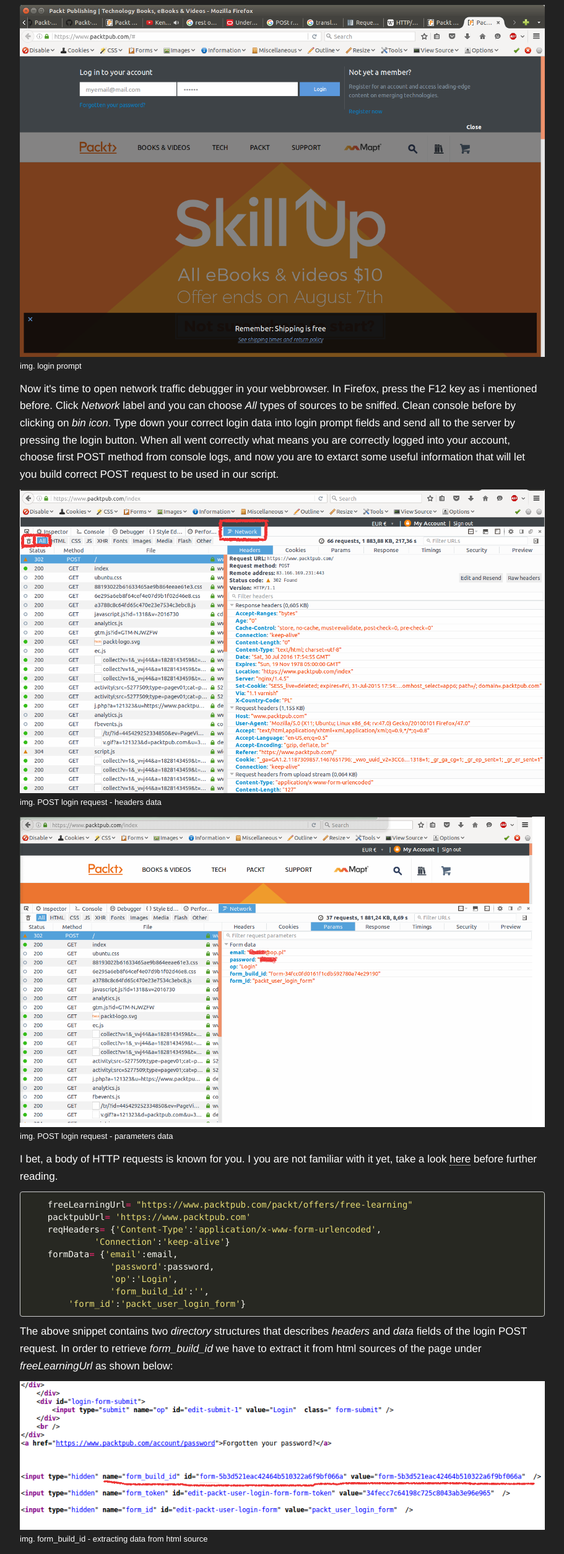
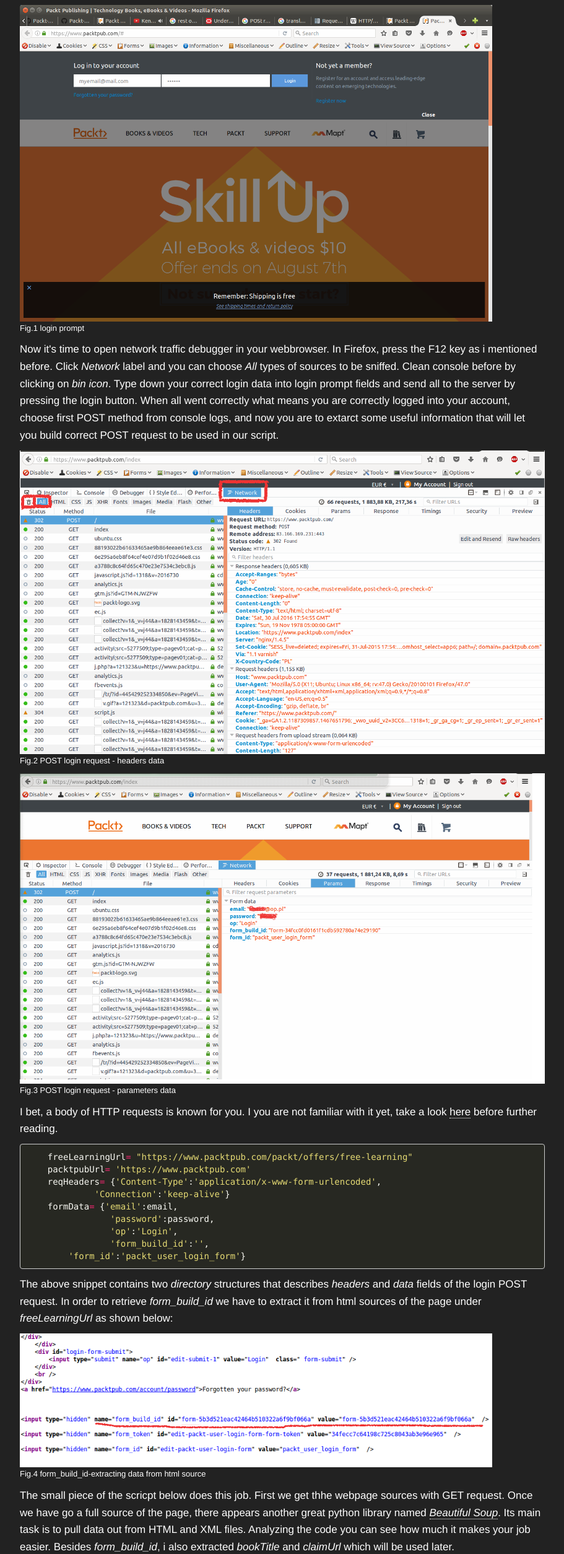
Before and after one commit to igbt6/igbt6.github.io, a plain HTML site: page blog/packtpublishing-free-ebook-grabber.html in a window 1280 px wide. Shown: the part 1441-3949 px from the top of the page at 62% size, without its empty margins (38-949 px from the left). Drawn offline with Linux system fonts and the light colour scheme; a script that the page names is missing.

Commit message:
blog content updated

```diff
--- a/blog/packtpublishing-free-ebook-grabber.html
+++ b/blog/packtpublishing-free-ebook-grabber.html
@@ -142,13 +142,42 @@
 <p>For this purpose I have used an excellent python library <a href="http://docs.python-requests.org/en/master/"><em>requests</em></a>. It is one of the best python libraries that allows you to send HTTP requests in an easy and fancy way, without need for doing many manual and boring job.
 To form up a correct login POST request, we need to take a look on a body of an "original" post request that is sent by packtpub website while logging. The simplest way to check this is a built-in developer tool which you can find in most of modern webrowsers. I have used a firefox one. Just press F12 key and you can sniff all packets being sent to and back by webbrowser.
 To observe a network traffic during login attempt, go to <a href="https://www.packtpub.com/">https://www.packtpub.com/</a> and click on login button located at right corner of the website. You should see a prompt window like this one below:</p>
-<p><img src="/static/20160720-packtpub-free-ebook-grabber/20160720-packtpub-free-ebook-grabber-login-prompt.png" width="100%" height="90%">
-<font size="2">img. login prompt</font></p>
+<figure>
+<img src="/static/20160720-packtpub-free-ebook-grabber/20160720-packtpub-free-ebook-grabber-login-prompt.png" width="90%" height="70%">
+<figcaption>
+<font size="2">Fig.1 login prompt</font>
+</figcaption>
+</figure>
+
+<p></p>
+
+<p></p>
+
 <p>Now it's time to open network traffic debugger in your webbrowser. In Firefox, press the F12 key as i mentioned before. Click <em>Network</em> label and you can choose <em>All</em> types of sources to be sniffed. Clean console before by clicking on <em>bin icon</em>. Type down your correct login data into login prompt fields and send all to the server by pressing the login button. When all went correctly what means you are correctly logged into your account, choose first POST method from console logs, and now you are to extarct some useful information that will let you build correct POST request to be used in our script.</p>
-<p><img src="/static/20160720-packtpub-free-ebook-grabber/20160720-packtpub-free-ebook-grabber-login-headers.png" width="100%" height="90%">
-<font size="2">img. POST login request - headers data</font></p>
-<p><img src="/static/20160720-packtpub-free-ebook-grabber/20160720-packtpub-free-ebook-grabber-login-params.png" width="100%" height="90%">
-<font size="2">img. POST login request - parameters data</font></p>
+<figure>
+<img src="/static/20160720-packtpub-free-ebook-grabber/20160720-packtpub-free-ebook-grabber-login-headers.png" width="100%" height="90%">
+<figcaption>
+<font size="2">Fig.2 POST login request - headers data</font>
+</figcaption>
+</figure>
+
+<p></p>
+
+<p></p>
+
+<p></p>
+
+<p></p>
+
+<figure>
+<img src="/static/20160720-packtpub-free-ebook-grabber/20160720-packtpub-free-ebook-grabber-login-params.png" width="100%" height="90%">
+<figcaption>
+<font size="2">Fig.3 POST login request - parameters data</font>
+</figcaption>
+</figure>
+
+<p></p>
+
 <p>I bet, a body of HTTP requests is known for you. I you are not familiar with it yet, take a look <a href="http://www.tutorialspoint.com/http/http_overview.htm">here</a> before further reading.</p>
 <div class="highlight"><pre><span></span>    <span class="n">freeLearningUrl</span><span class="o">=</span> <span class="s2">&quot;https://www.packtpub.com/packt/offers/free-learning&quot;</span>
     <span class="n">packtpubUrl</span><span class="o">=</span> <span class="s1">&#39;https://www.packtpub.com&#39;</span>
@@ -162,9 +191,13 @@
 </pre></div>
 
 
-<p>The above snippet contains two <em>directory</em> structures that describes <em>headers</em> and <em>data</em> fields of the login POST request. In order to retrieve <em>form_build_id</em> we have to extract it from html sources of the page under <em>freeLearningUrl</em> as shown below:</p>
-<p><img src="/static/20160720-packtpub-free-ebook-grabber/20160720-packtpub-free-ebook-grabber-login_id.png" width="100%" height="90%">
-<font size="2">img. form_build_id - extracting data from html source</font></p>
+<p>The above snippet contains two <em>directory</em> structures that describes <em>headers</em> and <em>data</em> fields of the login POST request. In order to retrieve <em>form_build_id</em> we have to extract it from html sources of the page under <em>freeLearningUrl</em> as shown below:
+<figure>
+    <img src="/static/20160720-packtpub-free-ebook-grabber/20160720-packtpub-free-ebook-grabber-login_id.png" width="90%" height="80%">
+    <figcaption>
+        <font size="2" >Fig.4 form_build_id-extracting data from html source</font>
+    </figcaption>
+</figure></p>
 <p>The small piece of the scricpt below does this job. First we get thhe webpage sources with GET request. Once we have go a full source of the page, there appears another great python library named <a href="https://www.crummy.com/software/BeautifulSoup/bs4/doc/"><em>Beautiful Soup</em></a>. Its main task is to pull data out from HTML and XML files. Analyzing the code you can see how much it makes your job easier. Besides <em>form_build_id</em>, i also extracted <em>bookTitle</em> and <em>claimUrl</em> which will be used later. </p>
 <div class="highlight"><pre><span></span>        <span class="n">r</span> <span class="o">=</span> <span class="n">requests</span><span class="o">.</span><span class="n">get</span><span class="p">(</span><span class="n">freeLearningUrl</span><span class="p">,</span><span class="n">timeout</span><span class="o">=</span><span class="mi">10</span><span class="p">)</span>
         <span class="k">if</span><span class="p">(</span><span class="n">r</span><span class="o">.</span><span class="n">status_code</span> <span class="ow">is</span> <span class="mi">200</span><span class="p">):</span>
```
